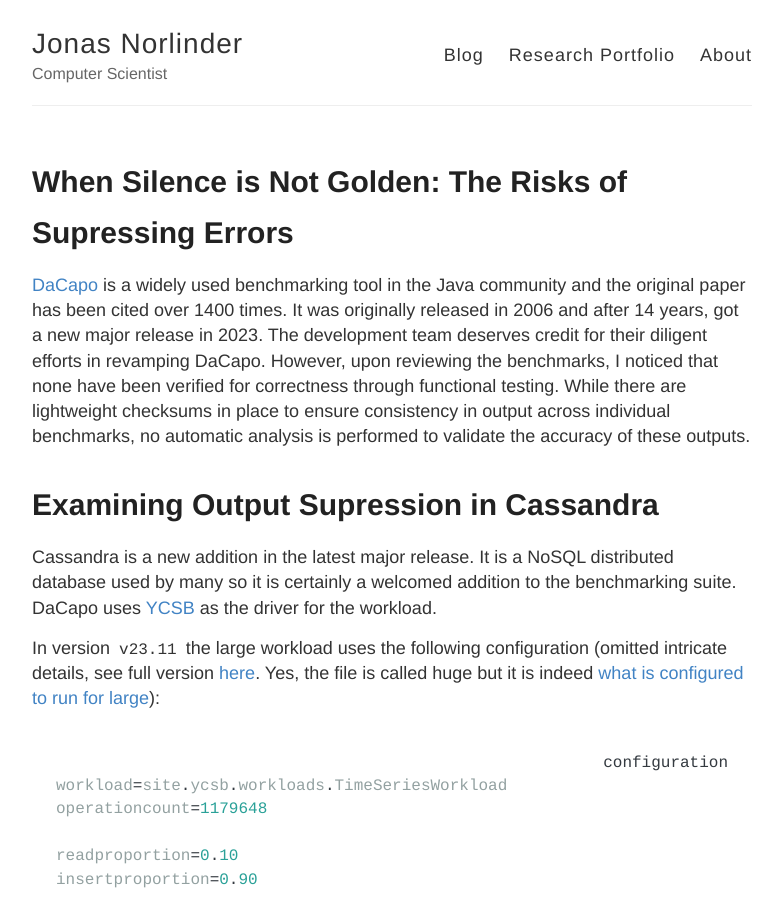
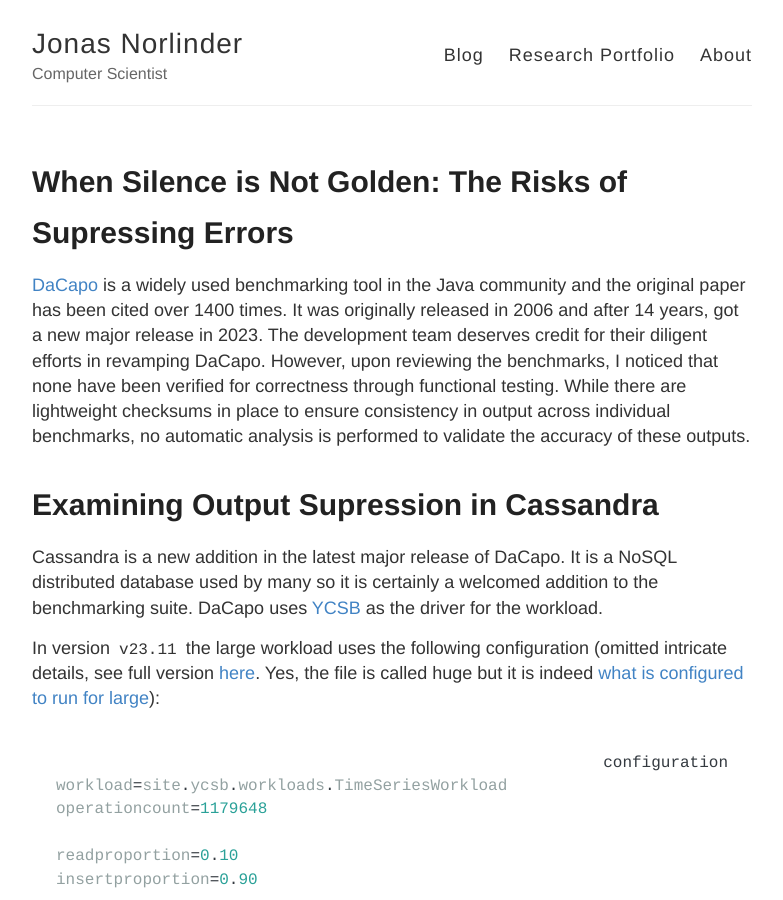
Before and after one commit to JonasNorlinder/jonasnorlinder.github.io, a Jekyll site: the page built from _posts/2024-04-02-When-Silence-is-Not-Golden-The-Risks-of-Ignoring-Errors.md, in a window 1280 px wide and 900 px high. Shown: the whole window, without its empty margins (248-1031 px from the left). Built offline with Jekyll 4.4.1, drawn with Linux system fonts in a browser that asks for light colours; some of the changed text lies outside the part shown.

Commit message:
Update 2024-04-02-When-Silence-is-Not-Golden-The-Risks-of-Ignoring-Errors.md

```diff
--- a/_posts/2024-04-02-When-Silence-is-Not-Golden-The-Risks-of-Ignoring-Errors.md
+++ b/_posts/2024-04-02-When-Silence-is-Not-Golden-The-Risks-of-Ignoring-Errors.md
@@ -19,7 +19,7 @@
 
 # Examining Output Supression in Cassandra
 
-Cassandra is a new addition in the latest major release. It is a NoSQL
+Cassandra is a new addition in the latest major release of DaCapo. It is a NoSQL
 distributed database used by many so it is certainly a welcomed addition to the
 benchmarking suite. DaCapo uses [YCSB](https://github.com/brianfrankcooper/YCSB)
 as the driver for the workload.
```
Also changed, not shown: other parts of _posts/2024-04-02-When-Silence-is-Not-Golden-The-Risks-of-Ignoring-Errors.md (+1 -1 lines).
